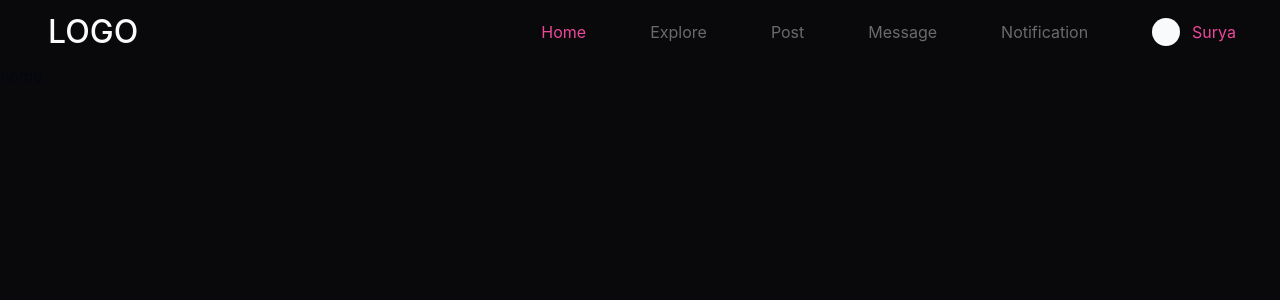
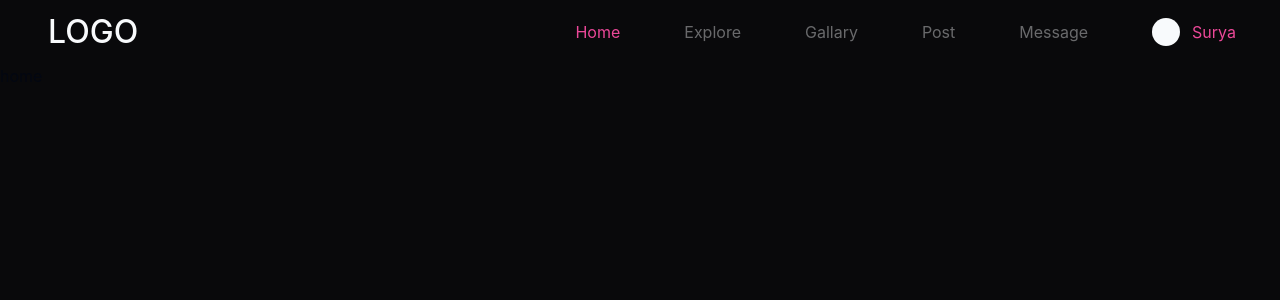
Before and after one commit to suryavamsi1729/Photogram-with-firebase, a React (Vite) app in the folder PhotoGram/: page / in a window 1280 px wide. Shown: the top 300 px of the page. Built offline with nearby package versions, Linux system fonts and the light colour scheme; no server answers; sample sign-in values are in the browser's storage.

Commit message:
small  change in mainNavBar adding Gallery in navitems and removing notifications and placeing it in dropdown of uerComp

```diff
--- a/PhotoGram/src/components/navbar/mainNavBar.tsx
+++ b/PhotoGram/src/components/navbar/mainNavBar.tsx
@@ -20,16 +20,16 @@ const MainTopNavBar : React.FC<IMainnavBar> = ()=>{
             link:"/expore"
         },
         {
+            name:"Gallary",
+            link:"/gallery"
+        },
+        {
             name:"Post",
             link:"/post"
         },
         {
             name:"Message",
             link:"/message"
-        },
-        {
-            name:"Notification",
-            link:"/notification"
         }
     ]
 
--- a/PhotoGram/src/components/ui/navigation.tsx
+++ b/PhotoGram/src/components/ui/navigation.tsx
@@ -1,6 +1,6 @@
 import { IBasicFCProps } from "@/types";
 import { DropDownContainer,DropDownItem } from "./dropdown";
-import { LogOut,Settings,UserRoundPen,MoveRight } from 'lucide-react';
+import { LogOut,Settings,UserRoundPen,MoveRight,BellIcon } from 'lucide-react';
 import { useState,useEffect, useRef } from "react";
 import { useUseAuth } from "@/context/userAuthContex";
 
@@ -109,6 +109,13 @@ const UserComp:React.FC<IUserComp> = ({className})=>{
                         </div>
                         <MoveRight className="w-4 -translate-x-3 text-pink-600/0 group-hover:text-pink-600/75 group-hover:translate-x-0 transition-[transform,color] delay-200 duration-200 ease-out"/>
                     </DropDownItem>
+                    <DropDownItem className="group rounded-md p-2 pr-4 hover:pl-5 hover:bg-zinc-700/40 hover:cursor-pointer transition-all duration-300 ease-in-out">
+                        <div className="flex justify-start items-center gap-3">
+                            <BellIcon className="group-hover:text-slate-50 text-slate-50/40 h-5"/>
+                            <p className="text-base group-hover:text-slate-50 text-slate-50/40 font-normal">Notifications</p>
+                        </div>
+                        <MoveRight className="w-4 -translate-x-3 text-pink-600/0 group-hover:text-pink-600/75 group-hover:translate-x-0 transition-[transform,color] delay-200 duration-200 ease-out"/>
+                    </DropDownItem>
                     <DropDownItem onClick={handelLogout} className="group rounded-md p-2 pr-4 hover:pl-5 hover:bg-zinc-700/40 hover:cursor-pointer transition-all duration-300 ease-in-out">
                         <div className="flex justify-start items-center gap-3">
                             <LogOut className="group-hover:text-slate-50 text-slate-50/40 h-5"/>
```
